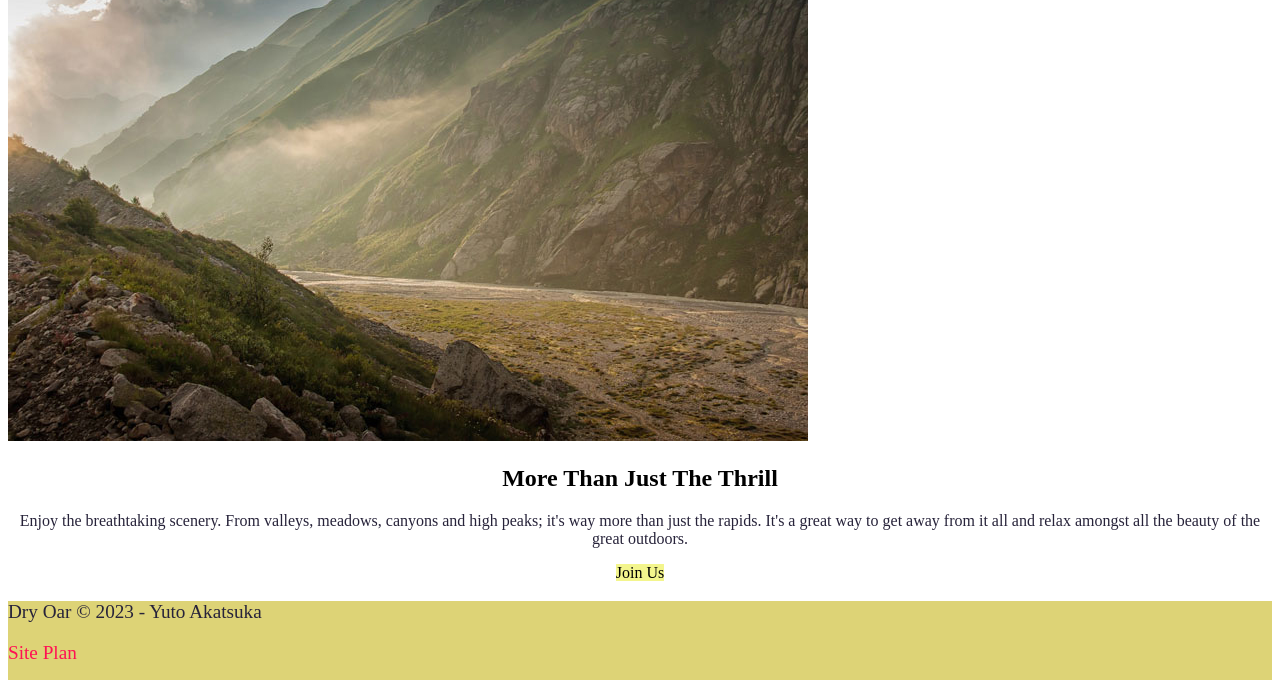
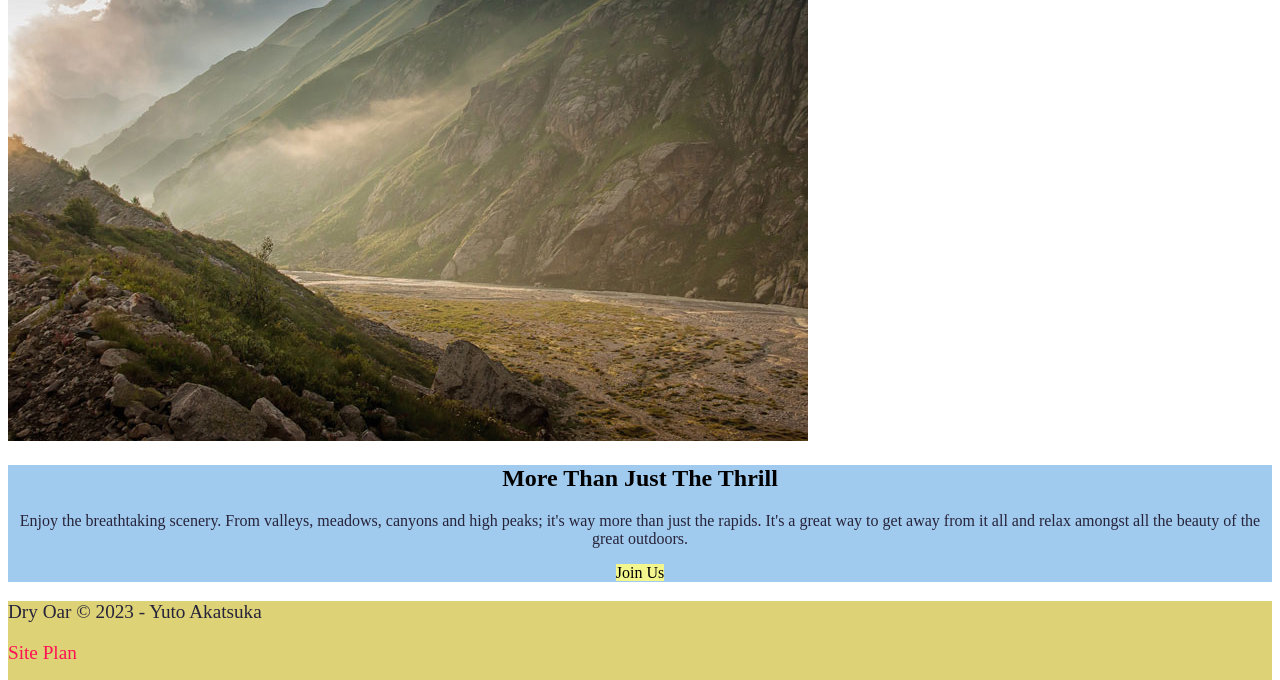
Before and after one commit to githubyuto0919745/wdd130, a plain HTML site: page wwr/index.html in a window 1280 px wide. Shown: the part 3451-4131 px from the top of the page. Drawn offline with Linux system fonts and the light colour scheme.

Commit message:
This is my final

```diff
--- a/wwr/styles/style.css
+++ b/wwr/styles/style.css
@@ -54,7 +54,7 @@ nav a:hover{
     background-color:rgb(108, 173, 157);
 }
 .msg{
-    background-color:white;
+    background-color:rgb(160, 203, 238);
 }
 footer{
     background-color:#ddd376;
```
